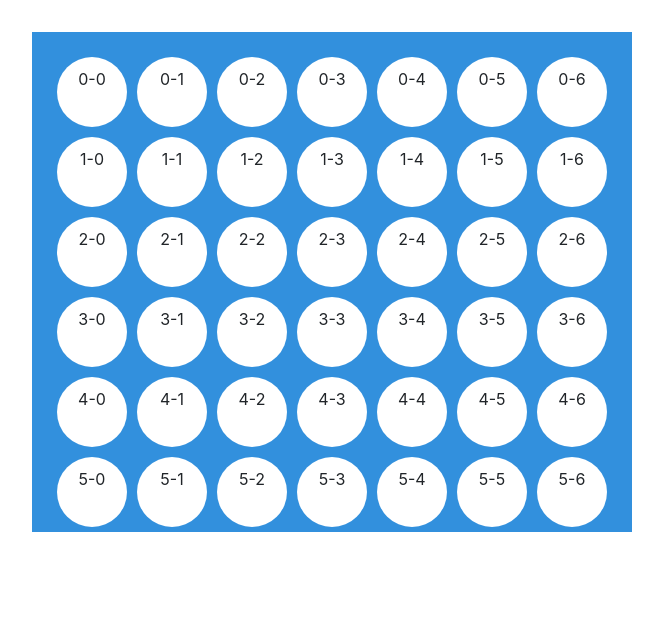
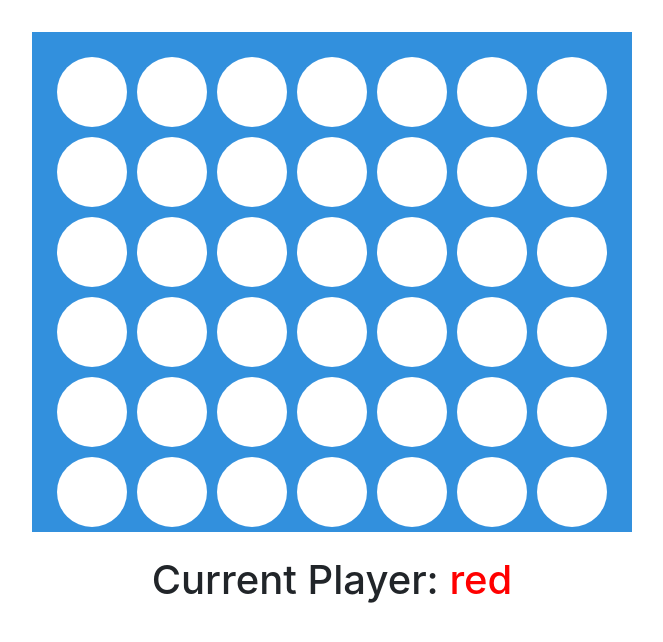
Before and after one commit to Denny29/Connect-Four-v2, a React (Vite) app: page / in a window 1280 px wide. Shown: the top 642 px of the page, without its empty margins (308-971 px from the left). Built offline with nearby package versions, Linux system fonts and the light colour scheme.

Commit message:
Code did start getting redundant, but restart button is done.

```diff
--- a/src/App.css
+++ b/src/App.css
@@ -54,3 +54,11 @@
   display: flex;
   /* justify-content: space-between; */
 }
+
+.red-status{
+  color: red;
+}
+
+.yellow-status{
+  color: rgba(156, 156, 31, 0.384);
+}
--- /dev/null
+++ b/src/GameStatus.tsx
@@ -0,0 +1,19 @@
+import { ReactElement } from "react"
+
+type GameStatusProps = {
+    currentPlayer: string
+    gameOver: boolean
+    restartGame: () => void
+}
+
+const GameStatus = ({currentPlayer, gameOver, restartGame}: GameStatusProps) => {
+    let output: ReactElement
+    if(gameOver)
+        output = <h2 onClick={restartGame}><span className={`${currentPlayer}-status`}>{currentPlayer}</span> Wins! Click here to restart</h2>
+    else
+        output = <h1>Current Player: <span className={`${currentPlayer}-status`}>{currentPlayer}</span></h1>
+
+    return output
+}
+
+export default GameStatus
--- a/src/Gameboard.tsx
+++ b/src/Gameboard.tsx
@@ -1,22 +1,28 @@
 import { Tile } from "./tile";
 import useGameLogic from "./hooks/useGameLogic";
+import GameStatus from "./GameStatus";
 
 export const Gameboard = () => {
+    let totalRows = 6
+    let totalColumns =7
 
-    const {board, currentPlayer, gameOver, toggleColor, placeToken, checkForWin} = useGameLogic()
+    const {board, setBoard, currentPlayer, gameOver, setGameOver, toggleColor, placeToken, checkForWin} = useGameLogic()
 
     const onTileClick = (rowIndex: number, columnIndex: number): void => {
         //Check if tile is empty
         if(board[rowIndex][columnIndex] === ""){
             if(!gameOver){
                 let actualRowIndex = placeToken(columnIndex, currentPlayer)
-                checkForWin(actualRowIndex, columnIndex)
-                //Check again if game is over so the color doesn't switch
-                if(!gameOver)
+                if (!checkForWin(actualRowIndex, columnIndex))
                     toggleColor();
             }
         }
         console.log(`Clicked! Row: ${rowIndex}, Column: ${columnIndex}`)
+    }
+
+    const restartGame = (): void => {
+        setGameOver(false)
+        setBoard(Array.from({ length: totalRows }, () => Array(totalColumns).fill("")))
     }
 
     return (
@@ -35,9 +41,9 @@ export const Gameboard = () => {
                     </div>
                 })
             }
-
+            <br></br>
+            <GameStatus currentPlayer={currentPlayer} gameOver={gameOver} restartGame={restartGame}/>
             </div>
-            {/* <h1>Current Player: {currentPlayer}</h1> */}
         </>
     )
 }
--- a/src/hooks/useGameLogic.tsx
+++ b/src/hooks/useGameLogic.tsx
@@ -136,11 +136,12 @@ const useGameLogic = () => {
     }
 
     //Helper method to check if a plyer got 4 tiles
-    const didPlayerWin = (totalMatchedTiles: number) => {
+    const didPlayerWin = (totalMatchedTiles: number): boolean => {
         if(totalMatchedTiles == 4){
             setGameOver(true)
-            return alert(`${currentPlayerColor} Wins!!`)
+            return true
         }
+        return false
     }
 
     /**
@@ -148,7 +149,7 @@ const useGameLogic = () => {
      * three spaces around said tile and check if
      * there is a match.
      */
-    const checkForWin = (rowIndex: number, columnIndex: number) => {
+    const checkForWin = (rowIndex: number, columnIndex: number):boolean => {
         /**
          * totalMatchedTiles needs to start at -1 as totalMatchedTiles
          * includes the clicked tile. This is an issue because I'm going to run
@@ -161,7 +162,8 @@ const useGameLogic = () => {
         totalMatchedTiles += horizontalCheck(rowIndex, columnIndex, "right")
 
         // console.log(`${currentPlayerColor} has ${totalMatchedTiles} horizontal matches`)
-        didPlayerWin(totalMatchedTiles)
+        if (didPlayerWin(totalMatchedTiles))
+            return true
 
         //Reset totalMatchedTiles to 0
         totalMatchedTiles = 0;
@@ -169,7 +171,8 @@ const useGameLogic = () => {
         //vertical check, no need to check up.
         totalMatchedTiles += verticalCheck(rowIndex, columnIndex)
         // console.log(`${currentPlayerColor} has ${totalMatchedTiles} vertical matches`)
-        didPlayerWin(totalMatchedTiles)
+        if (didPlayerWin(totalMatchedTiles))
+            return true
 
         //Reset totalMatchedTiles to -1
         totalMatchedTiles = -1;
@@ -178,7 +181,8 @@ const useGameLogic = () => {
         totalMatchedTiles += diagonalCheck(rowIndex, columnIndex, "top-right")
         totalMatchedTiles += diagonalCheck(rowIndex, columnIndex, "bottom-left")
         // console.log(`${currentPlayerColor} has ${totalMatchedTiles} top-right to bottom-left diagonal matches`)
-        didPlayerWin(totalMatchedTiles)
+        if (didPlayerWin(totalMatchedTiles))
+            return true
 
         //Reset totalMatchedTiles to -1
         totalMatchedTiles = -1;
@@ -187,11 +191,12 @@ const useGameLogic = () => {
         totalMatchedTiles += diagonalCheck(rowIndex, columnIndex, "top-left")
         totalMatchedTiles += diagonalCheck(rowIndex, columnIndex, "bottom-right")
         // console.log(`${currentPlayerColor} has ${totalMatchedTiles} top-right to bottom-left diagonal matches`)
-        didPlayerWin(totalMatchedTiles)
-
+        if (didPlayerWin(totalMatchedTiles))
+            return true
+        return false
     }
 
-    return {board, currentPlayer: currentPlayerColor, gameOver, toggleColor, placeToken, checkForWin}
+    return {board, setBoard, currentPlayer: currentPlayerColor, gameOver, setGameOver, toggleColor, placeToken, checkForWin}
 }
 
 export default useGameLogic
--- a/src/tile.tsx
+++ b/src/tile.tsx
@@ -7,7 +7,6 @@ type TileProps = {
 export const Tile = ({bgColor, clickProp, loc}: TileProps) => {
     return <div role="button" tabIndex={1} className={`tile ${bgColor}`} onClick={clickProp}>
         <div className={`inner inner-${bgColor}`}>
-            {loc}
         </div>
     </div>
 }
```
